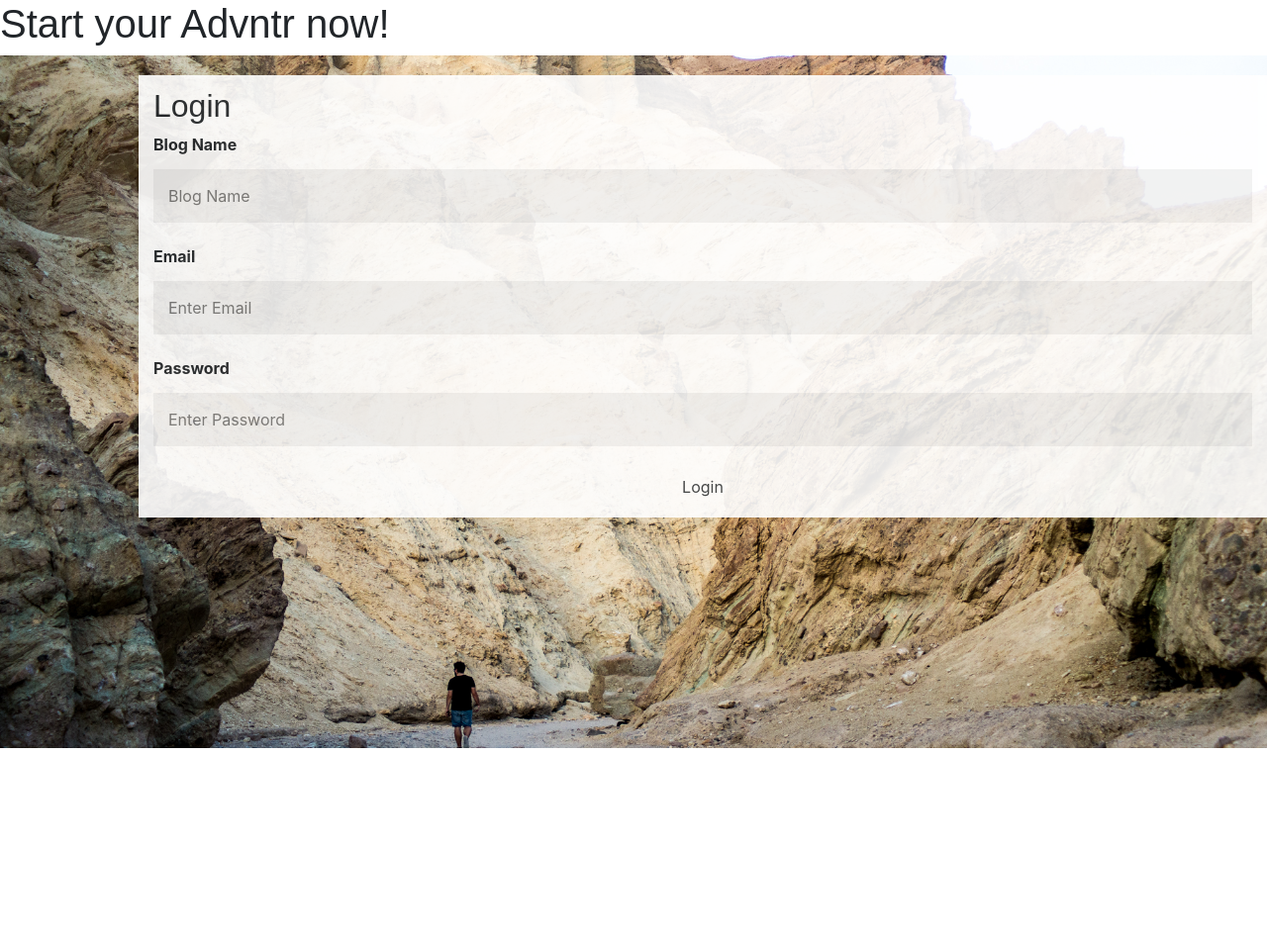
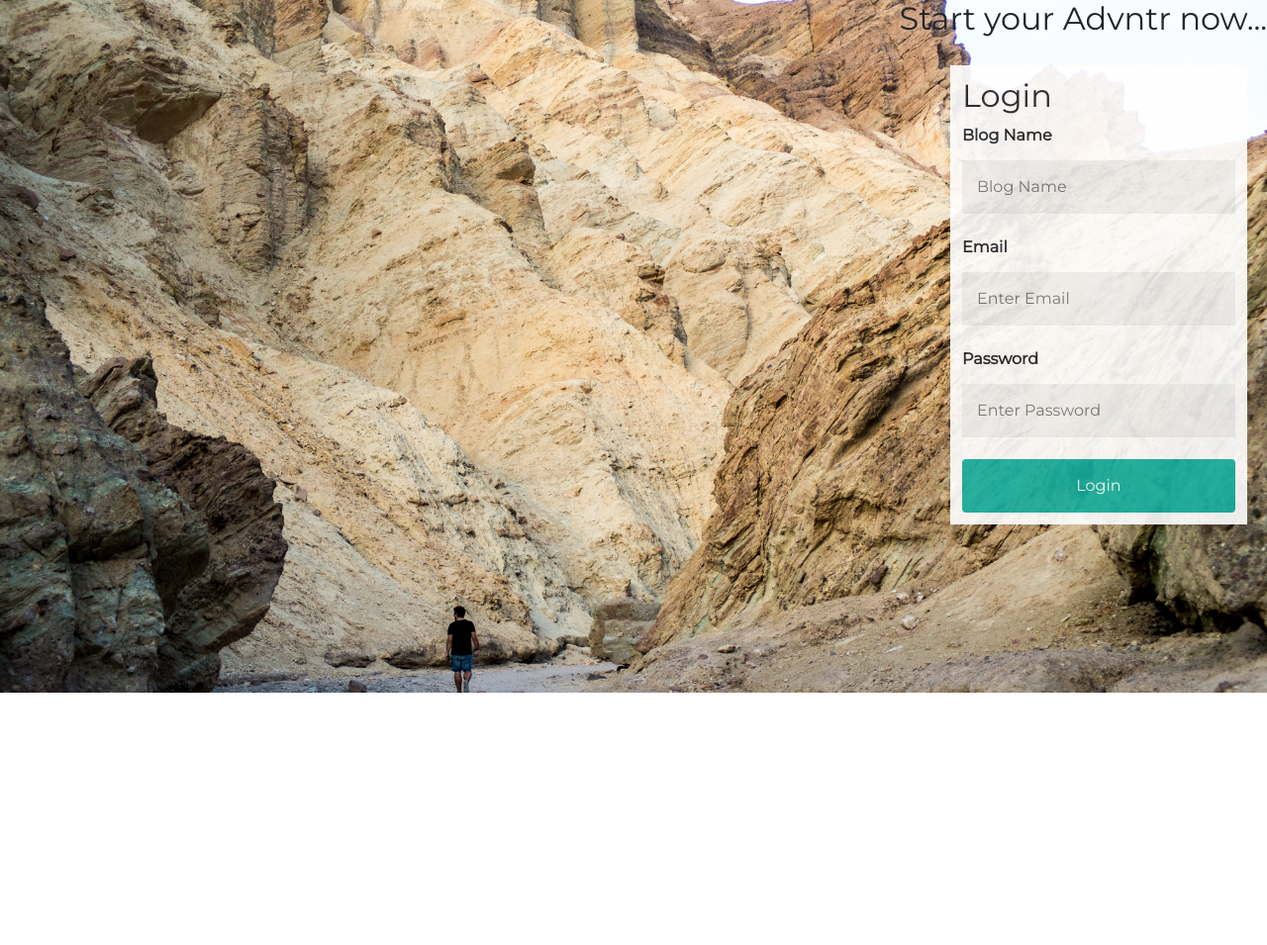
Before and after one commit to QA-Instructor/MVC-Skeleton, a PHP site: page /views/DynamicPages/loginBlogger.php in a window 1280 px wide. Shown: the top 955 px of the page at 99% size. Run offline with PHP 8.4, Linux system fonts and the light colour scheme.

Commit message:
Hannahs front end changes

```diff
--- a/routes.php
+++ b/routes.php
@@ -28,7 +28,7 @@ function call($controller, $action) {
 $controllers = array('pages' => ['home', 'error'],
     'product' => ['readAll', 'read', 'create', 'update', 'delete'],
     'newPost' => ['create'],
-    'readAllPosts' => ['read'],
+    'readAllPosts' => ['readAll'],
 );
 
 // check that the requested controller and action are both allowed
--- a/views/DynamicPages/loginBlogger.php
+++ b/views/DynamicPages/loginBlogger.php
@@ -2,23 +2,109 @@
 <html>
     <head>
         <meta name="viewport" content="width=device-width, initial-scale=1">
+        <title>ADVNTR</title>
     <head>
-        <!--        <link href="https://fonts.googleapis.com/css?family=Montserrat&display=swap" rel="stylesheet">-->
-
+        <link href="https://fonts.googleapis.com/css?family=Montserrat&display=swap" rel="stylesheet">
         <link rel="stylesheet" href ="views/css/styles.css">
-        <link href="https://fonts.googleapis.com/css2?family=Open+Sans+Condensed:wght@300&display=swap" rel="stylesheet">
         <link rel="stylesheet" href="https://stackpath.bootstrapcdn.com/bootstrap/4.4.1/css/bootstrap.min.css" integrity="sha384-Vkoo8x4CGsO3+Hhxv8T/Q5PaXtkKtu6ug5TOeNV6gBiFeWPGFN9MuhOf23Q9Ifjh" crossorigin="anonymous">
         <script src="https://code.jquery.com/jquery-3.4.1.slim.min.js" integrity="sha384-J6qa4849blE2+poT4WnyKhv5vZF5SrPo0iEjwBvKU7imGFAV0wwj1yYfoRSJoZ+n" crossorigin="anonymous"></script>
         <script src="https://cdn.jsdelivr.net/npm/popper.js@1.16.0/dist/umd/popper.min.js" integrity="sha384-Q6E9RHvbIyZFJoft+2mJbHaEWldlvI9IOYy5n3zV9zzTtmI3UksdQRVvoxMfooAo" crossorigin="anonymous"></script>
         <script src="https://stackpath.bootstrapcdn.com/bootstrap/4.4.1/js/bootstrap.min.js" integrity="sha384-wfSDF2E50Y2D1uUdj0O3uMBJnjuUD4Ih7YwaYd1iqfktj0Uod8GCExl3Og8ifwB6" crossorigin="anonymous"></script>
     </head>
+    <style>
+        body,h1,h2,h3,h4,h5 {font-family: 'Montserrat', sans-serif;
+        }
+        .logo{
+            width: 20%;
+        }
+        h2{
+            text-align: right;
+        }
+        .login{
+            text-align: left;
+        }
+
+        body, html {
+            height: 200%;
+            text-align: centre;
+        }
+
+        * {
+            box-sizing: border-box;
+        }
+        .img{
+            image: url("views/images/logo1.png");
+            min-height: 100px;
+            position: center;
+            repeat: no-repeat;
+            position: absolute;
+        }
+
+        .bg-img {
+            /* The image used */
+            background-image: url("views/images/HCH_1772.jpg");
+
+            min-height: 700px;
+
+            /* Center and scale the image nicely */
+            background-position: center;
+            background-repeat: no-repeat;
+            background-size: cover;
+            position: relative;
+        }
+
+        /* Add styles to the form container */
+        .container {
+            position: absolute;
+            right: 0;
+            margin: 20px;
+            max-width: 300px;
+            padding: 12px;
+            background-color: white;
+            opacity: 0.9;
+        }
+
+        /* Full-width input fields */
+        input[type=text], input[type=password] {
+            width: 100%;
+            padding: 15px;
+            margin: 5px 0 22px 0;
+            border: none;
+            background: #f1f1f1;
+        }
+
+        input[type=text]:focus, input[type=password]:focus {
+            background-color: #ddd;
+            outline: none;
+        }
+
+        /* Set a style for the submit button */
+        .btn {
+            background-color: #00A896;
+            color: white;
+            padding: 15px 12px;
+            border: none;
+            cursor: pointer;
+            width: 100%;
+            opacity: 0.9;
+        }
+
+        .btn:hover {
+            opacity: 5;
+        }
+    </style>
 </head>
+<header>
+    <!--<header class="col-6sm" style="max-width:10px;">-->
+    <!--  <img class="logo" src="Logo1.jpg" alt="logo" style="min-width:10px" width="10" height="10">-->
+    <div class="img">
+    </div>
+</header>
 <body>
-
-    <h1>Start your Advntr now!</h1>
     <div class="bg-img">
+        <h2>Start your Advntr now...</h2>
         <form action="/action_page.php" class="container">
-            <h2>Login</h2>
+            <h2 class="login">Login</h2>
 
             <label for="email"><b>Blog Name</b></label>
             <input type="text" placeholder="Blog Name" name="Blog Name" required>
```
Also changed, not shown: views/images/Image1.png (added), views/images/Logo1.png (added), views/images/Logo2.jpg (added), 1 other file.
